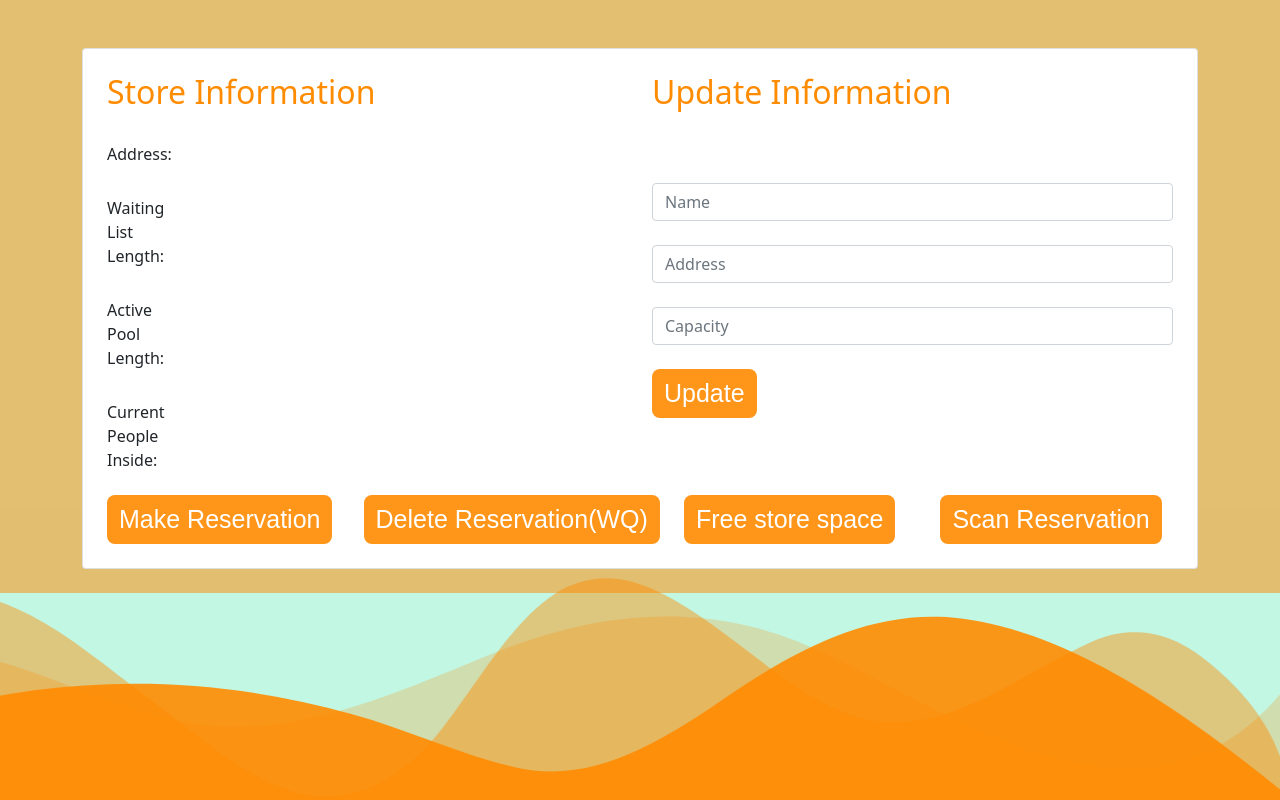
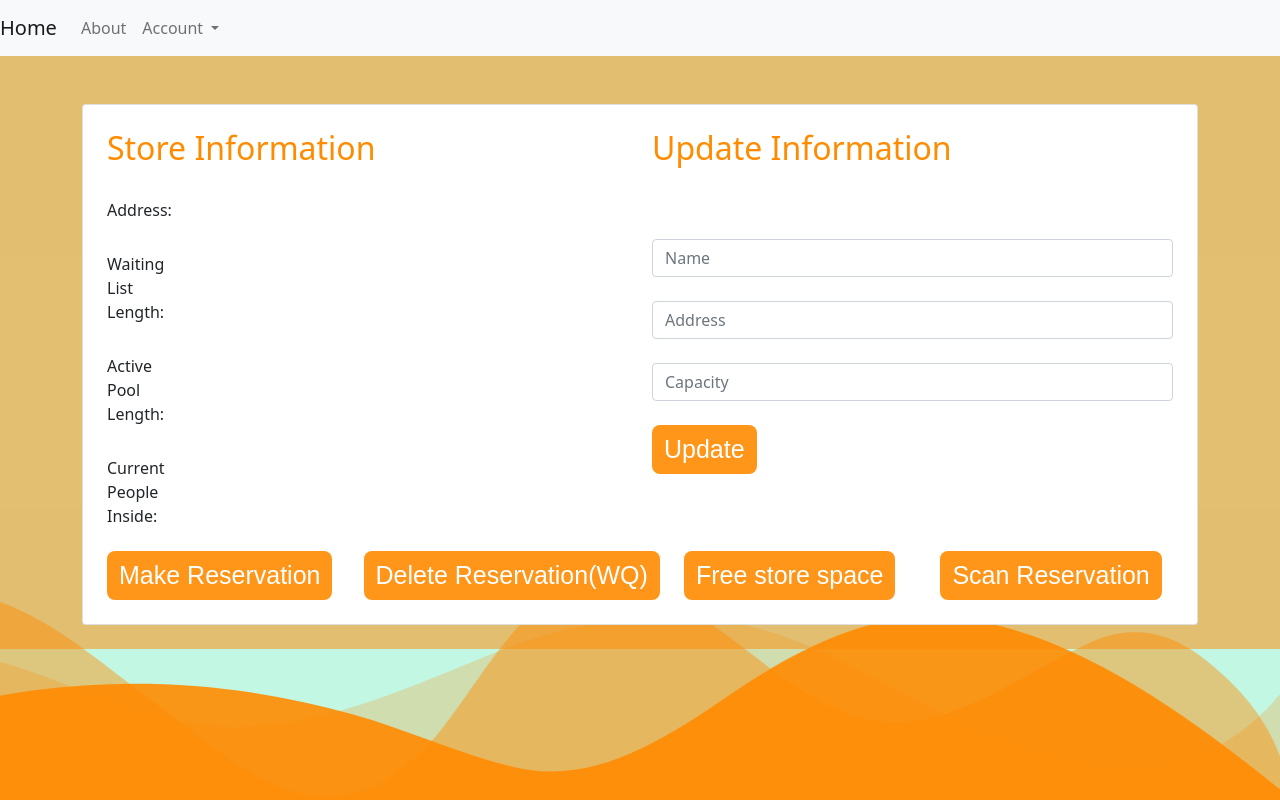
Before and after one commit to UnimibSoftEngCourse2022/progetto-clup-1-gruppo-clup-1, a Flask app: template src/clup/flaskr/templates/store.html in a window 1280 px wide. Run offline with Flask 2, Linux system fonts and the light colour scheme; the template is opened without the code that fills it, so the values that code supplies are empty; some libraries are stand-ins or nearby versions.

Commit message:
add navbar for admin

```diff
--- a/src/clup/flaskr/templates/base_admin.html
+++ b/src/clup/flaskr/templates/base_admin.html
@@ -1,46 +1,37 @@
 {% extends 'base.html' %}
 {% block icon %}
-<div style="display:flex; justify-content:flex-end; width:100%; padding:0;">
-    <div style="display:flex; justify-content:flex-end; width:100%; padding:0;">
-        <button type="button" class="btn " data-bs-toggle="modal" data-bs-target="#staticBackdrop">
-            <svg xmlns="http://www.w3.org/2000/svg" width="60" height="60" fill="currentColor"
-                 class="bi bi-person-circle"
-                 viewBox="0 0 16 16">
-                <path d="M11 6a3 3 0 1 1-6 0 3 3 0 0 1 6 0z"/>
-                <path fill-rule="evenodd"
-                      d="M0 8a8 8 0 1 1 16 0A8 8 0 0 1 0 8zm8-7a7 7 0 0 0-5.468 11.37C3.242 11.226 4.805 10 8 10s4.757 1.225 5.468 2.37A7 7 0 0 0 8 1z"/>
-            </svg>
-        </button>
+<nav class="navbar navbar-expand-lg navbar-light bg-light">
+    <a class="navbar-brand" href="{{url_for('main.show_home')}}">Home</a>
+    <button class="navbar-toggler" type="button" data-toggle="collapse" data-target="#navbarSupportedContent" aria-controls="navbarSupportedContent" aria-expanded="false" aria-label="Toggle navigation">
+      <span class="navbar-toggler-icon"></span>
+    </button>
+
+    <div class="collapse navbar-collapse" id="navbarSupportedContent">
+      <ul class="navbar-nav me-auto">
+
+        <li class="nav-item">
+          <a class="nav-link" href="">About</a>
+        </li>
+        <li class="nav-item dropdown">
+          <a class="nav-link dropdown-toggle" href="#" id="navbarDropdown" role="button" data-bs-toggle="dropdown" aria-haspopup="true" aria-expanded="false">
+            Account
+          </a>
+          <div class="dropdown-menu" aria-labelledby="navbarDropdown">
+             <a class="dropdown-item">{{ admin.username }}</a>
+            <a class="dropdown-item">e-mail</a>
+            <a class="dropdown-item">indirizzo</a>
+
+            <div class="dropdown-divider"></div>
+            <a class="dropdown-item" href="{{url_for('users.change_password_page')}}">Change password</a>
+            <a class="dropdown-item" href="{{url_for('users.user_logout')}}">Logout</a>
+
+          </div>
+        </li>
+
+      </ul>
+
     </div>
-    <div class="modal fade" id="staticBackdrop" data-bs-backdrop="static" data-bs-keyboard="false" tabindex="-1"
-         aria-labelledby="staticBackdropLabel" aria-hidden="true">
-        <div class="modal-dialog">
-            <div class="modal-content">
-                <div class="modal-header">
-                    <h5 class="modal-title" id="staticBackdropLabel">Admin: {{ admin.username }}</h5>
-                    <div class="text-right">
-                        <button type="button" class="btn-close " data-bs-dismiss="modal" aria-label="Close"
-                                style="background-color: transparent; color: black ">&times;
-                        </button>
-                    </div>
-
-                </div>
-                <div class="modal-body">
-                    e-mail: <!-- inserire email-->
-                    <br>
-                    indirizzo: <!-- inserire indirizzo-->
-                </div>
-                <div class="modal-footer">
-                    <a href="{{url_for('users.change_password_page')}}" class="button">Change
-                        password
-                    </a>
-
-                    <a href="{{url_for('users.user_logout')}}" class="button">Logout </a>
-                </div>
-            </div>
-        </div>
-    </div>
-</div>
+  </nav>
 
 {%endblock%}
 {% block content %}
--- a/src/clup/flaskr/templates/base_user.html
+++ b/src/clup/flaskr/templates/base_user.html
@@ -1,6 +1,6 @@
 {% extends 'base.html' %} {% block icon %}
 <nav class="navbar navbar-expand-lg navbar-light bg-light">
-  <a class="navbar-brand" href="">Home</a>
+  <a class="navbar-brand" href="{url_for('main.show_home')}}">Home</a>
   <button class="navbar-toggler" type="button" data-toggle="collapse" data-target="#navbarSupportedContent" aria-controls="navbarSupportedContent" aria-expanded="false" aria-label="Toggle navigation">
     <span class="navbar-toggler-icon"></span>
   </button>
--- a/src/clup/flaskr/templates/store.html
+++ b/src/clup/flaskr/templates/store.html
@@ -1,4 +1,4 @@
-{% extends 'base.html' %} {% block title %} Stores {% endblock %} {% block content%}
+{% extends 'base_admin.html' %} {% block title %} Stores {% endblock %} {% block content%}
 <script>
     function updateStore() {
         var new_name = $("#name").val();
--- a/src/clup/flaskr/templates/stores.html
+++ b/src/clup/flaskr/templates/stores.html
@@ -1,4 +1,4 @@
-{% extends 'base.html' %} {% block title %} Stores {% endblock %} {% block content%}
+{% extends 'base_admin.html' %} {% block title %} Stores {% endblock %} {% block content%}
 <script>
     function performAddStore() {
         window.location.href = "{{ url_for('stores.add_store') }}";
```
Also changed, not shown: src/clup/flaskr/stores.py (+11 -3 lines).
